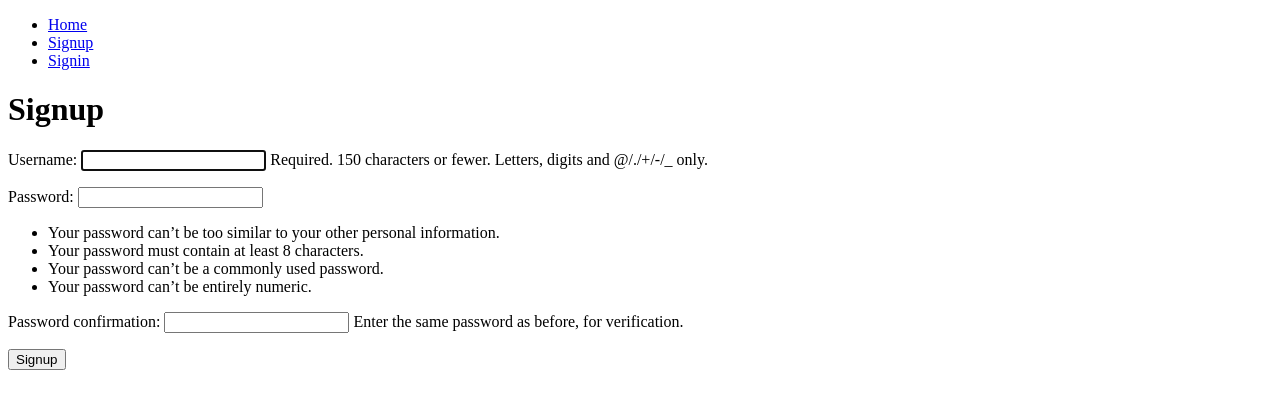
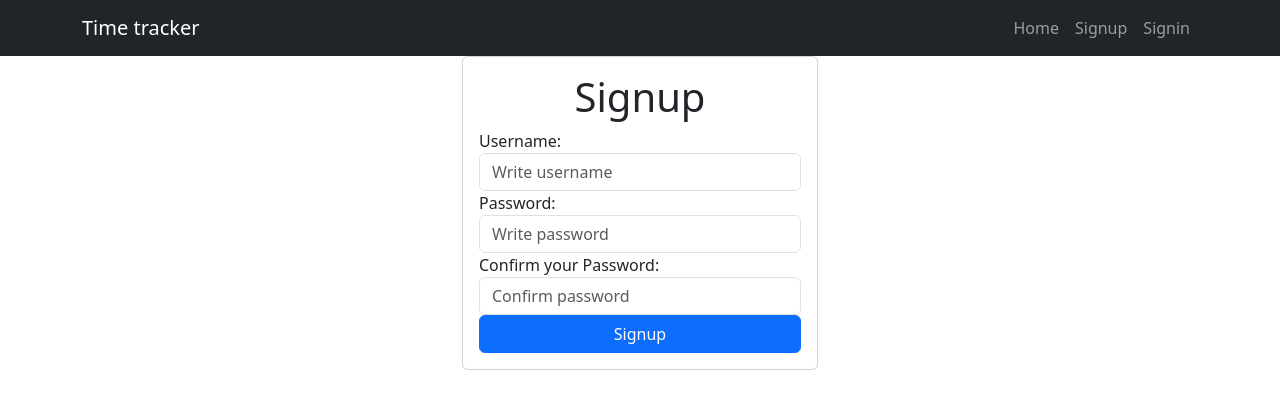
Before and after one commit to Davydero/django-time-tracker, a Django app: page /signup/ in a window 1280 px wide. Shown: the top 409 px of the page. Run offline with Django 3.2, Linux system fonts and the light colour scheme; some libraries are stand-ins or nearby versions.

Commit message:
Boostrap added

```diff
--- a/tasks/templates/base.html
+++ b/tasks/templates/base.html
@@ -2,19 +2,27 @@
 <html lang="en">
 <head>
     <meta charset="UTF-8">
-    <script src='https://cdn.jsdelivr.net/npm/fullcalendar@6.1.6/index.global.min.js'></script>
+
 
     {% block header %}
     {% endblock %}
     <meta http-equiv="X-UA-Compatible" content="IE=edge">
     <meta name="viewport" content="width=device-width, initial-scale=1.0">
     <title>Tracker App</title>
+    <link rel="stylesheet" href="https://cdn.jsdelivr.net/npm/bootstrap@5.3.0-alpha3/dist/css/bootstrap.min.css">
+    <script src="https://cdn.jsdelivr.net/npm/bootstrap@5.0.2/dist/js/bootstrap.bundle.min.js" integrity="sha384-MrcW6ZMFYlzcLA8Nl+NtUVF0sA7MsXsP1UyJoMp4YLEuNSfAP+JcXn/tWtIaxVXM" crossorigin="anonymous"></script>
 </head>
 <body>
-    <nav>
-        <ul>
-            <li>
-                <a href="/">Home</a>
+    <nav class="navbar navbar-expand-lg bg-dark navbar-dark">
+        <div class="container">
+          <a class="navbar-brand" href="/">Time tracker</a>
+          <button class="navbar-toggler" type="button" data-bs-toggle="collapse" data-bs-target="#navbarNav" aria-controls="navbarNav" aria-expanded="false" aria-label="Toggle navigation">
+            <span class="navbar-toggler-icon"></span>
+          </button>
+          <div class="collapse navbar-collapse" id="navbarNav">
+                <ul class="navbar-nav ms-auto">
+                    <li class="nav-item">
+                        <a class="nav-link" href="/">Home</a>
                     </li>
 
 
@@ -25,24 +33,26 @@
                     <li>
                         <a href="/tasks_completed">Tasks Completed</a>
                     </li>-->
-            <li>
-                <a href="/calendar/">Calendar</a>
+                    <li class="nav-item">
+                        <a class="nav-link" href="/calendar/">Calendar</a>
                     </li>
-            <li>
-                <a href="/my_job/">My Job</a>
+                    <li class="nav-item">
+                        <a class="nav-link" href="/my_job/">My Job</a>
                     </li>
-            <li>
-                <a href="/logout">Logout</a>
+                    <li class="nav-item">
+                        <a class="nav-link" href="/logout">Logout</a>
                     </li>
                     {% else %}
-            <li>
-                <a href="/signup">Signup</a>
+                    <li class="nav-item">
+                        <a class="nav-link" href="/signup">Signup</a>
                     </li>
-            <li>
-                <a href="/signin">Signin</a>
+                    <li class="nav-item">
+                        <a class="nav-link" href="/signin">Signin</a>
                     </li>
                 {% endif %}
                 </ul>
+            </div>
+        </div>
     </nav>
     {% block content %}
     {% endblock %}
--- a/tasks/templates/calendar.html
+++ b/tasks/templates/calendar.html
@@ -1,6 +1,7 @@
 {% extends 'base.html' %}
 
 {% block header %}
+<script src='https://cdn.jsdelivr.net/npm/fullcalendar@6.1.6/index.global.min.js'></script>
 <script>
     function renderLinks(){
       var num = document.getElementsByClassName("fc-daygrid-day-number");
--- a/tasks/templates/my_job.html
+++ b/tasks/templates/my_job.html
@@ -5,7 +5,9 @@
 {% endblock %}
 
 {% block content %}
-<h1>Select the month: </h1>
+<h1 class="text-center">Select the month: </h1>
+<main class="container">
+    <div class="col-md-10 offset-md-4">
         <form action="{% url 'my_job' %}" method="POST">
             {% csrf_token %}
             <input type="text" name="month" placeholder="Month" maxlength="10">
@@ -20,6 +22,8 @@
             <li>Total time Engineering work : {{totalHorasj4}}:{{totalminutosj4}}, {{percentj4}}%</li>
             <li>Total time Other : {{totalHorasj5}}:{{totalminutosj5}}, {{percentj5}}%</li>
         </ul>
+    </div>
+</main>
 <div width="50px">
     <canvas id="grafica"></canvas>
 </div>
--- a/tasks/templates/signup.html
+++ b/tasks/templates/signup.html
@@ -1,15 +1,34 @@
 {% extends 'base.html' %}
 {% block content %}
-<h1>Signup</h1>
-{{error}}
-<!--para enviar el formulario creado por django debemos definirlo como formulario de html-->
 
-<form action="/signup/" method="POST"><!--Cuando se presione el boton se enviara la informacion a una ruta /signup/ misma que debe agragarse en urls del proyecto principal-->
-    {% csrf_token %}
-    {{form.as_p}} <!--as_p pone cad uno de los elementos de form en una etiqueta p-->
-    <button>
-        Signup
-    </button>
+<main class="container">
+    <!--para enviar el formulario creado por django debemos definirlo como formulario de html-->
+    <div class="row">
+        <div class="col-md-4 offset-md-4">
+            <form method="POST" class="card card-body"><!--Cuando se presione el boton se enviara la informacion a una ruta /signup/ misma que debe agragarse en urls del proyecto principal-->
+                <h1 class="text-center">Signup</h1>
+                {{error}}
+                {% csrf_token %}
+                <div>
+                    <label for="username">Username:</label>
+                    <input type="text" name="username" id="username" class="form-control" placeholder="Write username">
+                </div>
 
-</form>
+                <div>
+                    <label for="password1">Password:</label>
+                    <input type="password" name="password1" id="password1" class="form-control" placeholder="Write password">
+                </div>
+
+                <div>
+                    <label for="password2">Confirm your Password:</label>
+                    <input type="password" name="password2" id="password2" class="form-control" placeholder="Confirm password">
+                </div>
+
+                <button class="btn btn-primary">
+                    Signup
+                </button>
+            </form>
+        </div>
+    </div>
+</main>
 {% endblock %}
--- a/tasks/views.py
+++ b/tasks/views.py
@@ -12,7 +12,7 @@ from django.contrib.auth.decorators import login_required
 
 def duration_hours(init_time, finish_time):
     if finish_time == None or init_time>finish_time:
-        return 0
+        return 0, 0
     finish_minutes = finish_time.hour*60 + finish_time.minute
     init_minutes = init_time.hour*60 + init_time.minute
     return int((finish_minutes-init_minutes)/60), int((finish_minutes-init_minutes)%60)
```
Also changed, not shown: tasks/forms.py (+5 -2 lines), tasks/templates/create_task.html (+15 -6 lines), tasks/templates/home.html (+15 -2 lines), tasks/templates/signin.html (+25 -9 lines), tasks/templates/task_detail.html (+16 -5 lines), tasks/templates/tasks_by_day.html (+16 -9 lines). Lines whose indentation alone changed are shown as unchanged.
